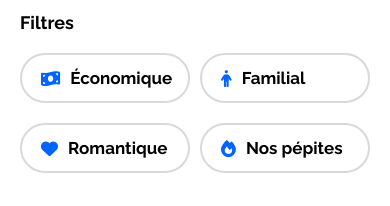
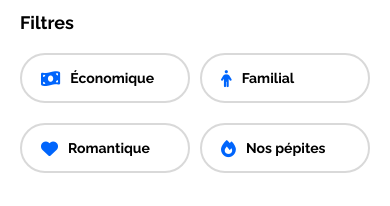
Before and after one commit to Bulmond/OpenClassroomsP1, a plain HTML site: page index.html in a window 390 px wide. Shown: the part 334-540 px from the top of the page. Drawn offline with Linux system fonts and the light colour scheme.

Commit message:
[~] Font size in filter buttons and min width for page

```diff
--- a/css/style.css
+++ b/css/style.css
@@ -23,6 +23,7 @@ body {
     flex-direction: column;
     margin: 0;
     max-width: 1440px;
+    min-width: 320px;
 }
 
 .main-container {
@@ -456,6 +457,10 @@ header {
         align-self: flex-start;
     }
 
+    .filters span {
+        font-size: 16px;
+    }
+
     .hebergements-and-populaires {
         flex-direction: column;
     }
@@ -609,6 +614,10 @@ header {
         width: calc(50% - 5px);
     }
 
+    .filters span {
+        font-size: 14px;
+    }
+
 /****** Hebergements and Populaires ***********/
 
     .hebergements-and-populaires {
--- a/index.html
+++ b/index.html
@@ -45,18 +45,18 @@
                     <div class="columns">
                         <div class="column">
                             <button class="filters">
-                                <i class="fa-solid fa-money-bill-wave"></i>Économique
+                                <i class="fa-solid fa-money-bill-wave"></i><span>Économique</span>
                             </button>
                             <button class="filters">
-                                <i class="fa-solid fa-person"></i>Familial
+                                <i class="fa-solid fa-person"></i><span>Familial</span>
                             </button>
                         </div>
                         <div class="column">
                             <button class="filters">
-                                <i class="fa-solid fa-heart"></i>Romantique
+                                <i class="fa-solid fa-heart"></i><span>Romantique</span>
                             </button>
                             <button class="filters">
-                                <i class="fa-solid fa-fire"></i>Nos pépites
+                                <i class="fa-solid fa-fire"></i><span>Nos pépites</span>
                             </button>
                         </div>
                     </div>
```
